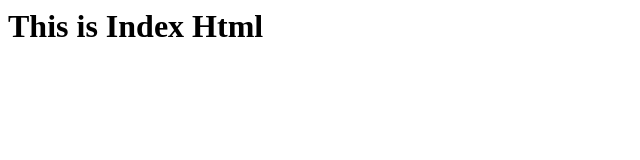
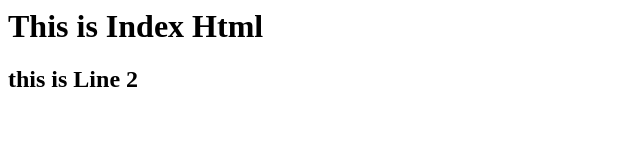
Before and after one commit to ImanMozafari/FirstRepo, a plain HTML site: page Index.html in a window 1280 px wide. Shown: the whole page, without its empty margins (0-640 px from the left). Drawn offline with Linux system fonts and the light colour scheme.

Commit message:
This Change Was via Internet github Site.

```diff
--- a/Index.html
+++ b/Index.html
@@ -1,5 +1,6 @@
 <html>
 	<body>
 		<h1> This is Index Html </h1>
+		<h2> this is Line 2     </h2>
 	</body>
 </html>
```
